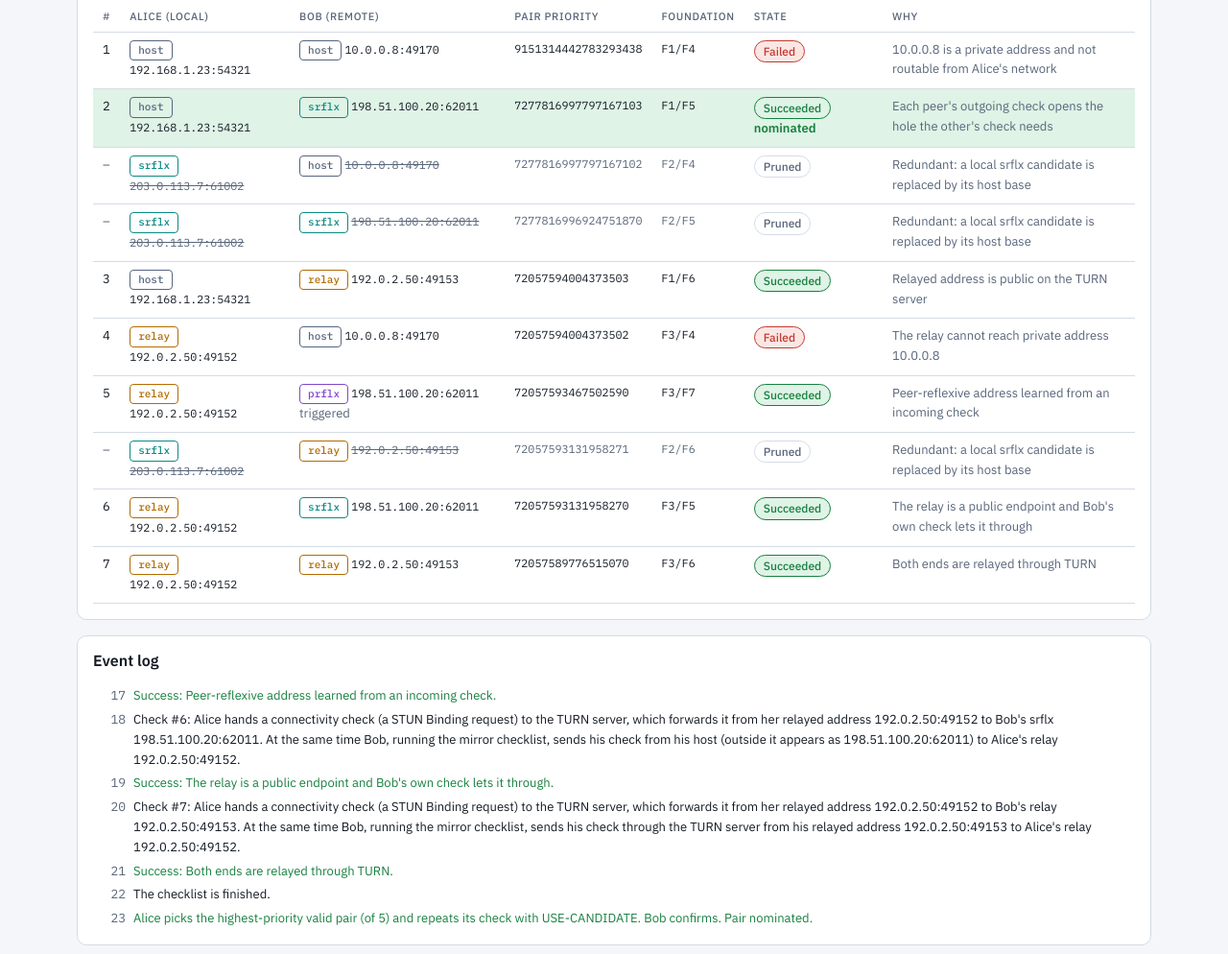
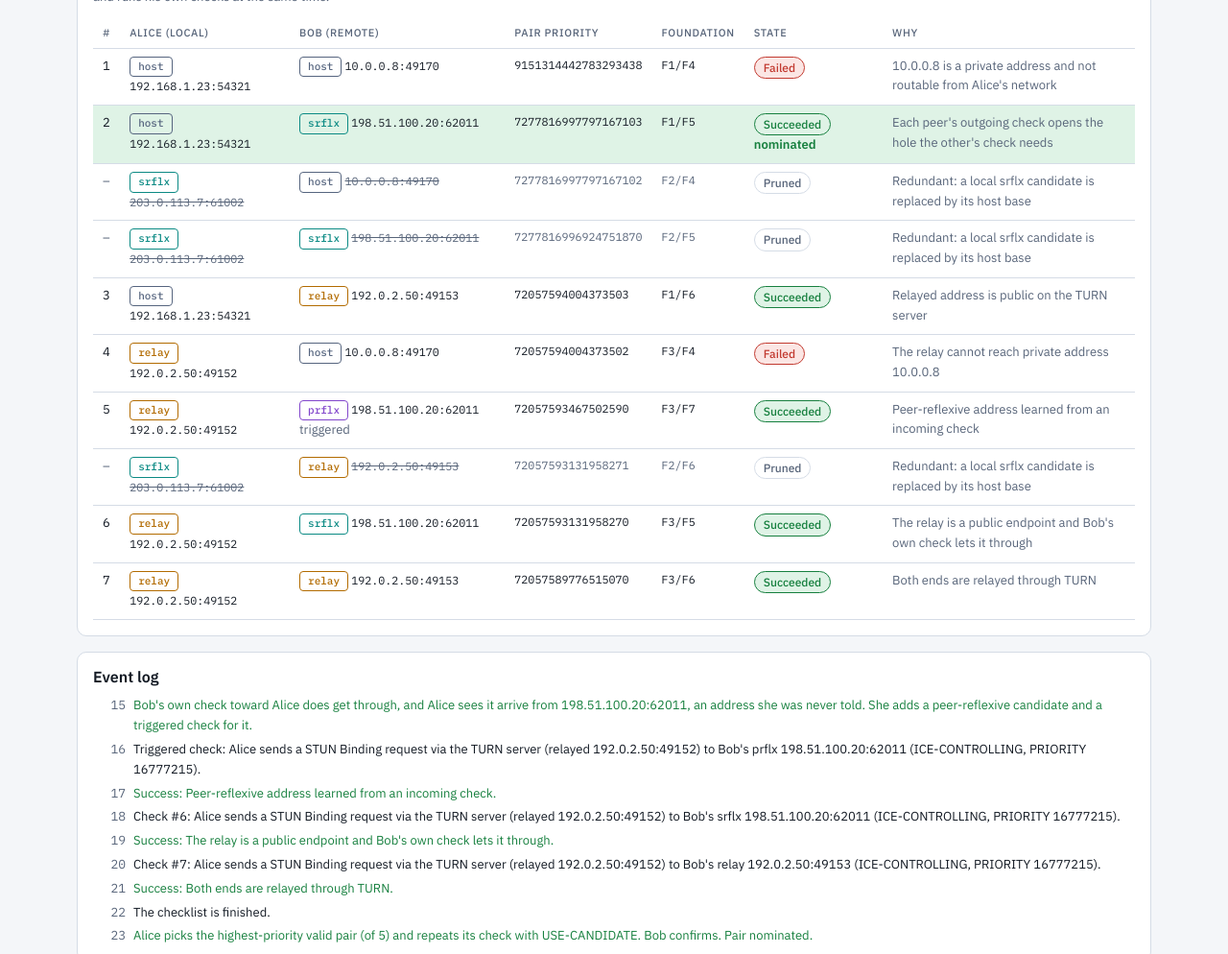
Before and after one commit to cooljz/ICE-Simulator, a plain HTML site: page index.html in a window 1280 px wide. Shown: the part 1590-2584 px from the top of the page at 96% size. Drawn offline with Linux system fonts and the light colour scheme.

Commit message:
Update ICE Connectivity Explorer
Co-Authored-By: Claude Sonnet 5.5 <noreply@anthropic.com>
Claude-Session: https://claude.ai/code/session_01VZt6LZkpSh9EtvCV5TmUmV

```diff
--- a/index.html
+++ b/index.html
@@ -59,7 +59,8 @@ button.primary{background:var(--accent);border-color:var(--accent);color:#fff}
 button:disabled{opacity:.45;cursor:default}
 .chip{font-size:13px;padding:4px 10px;border-radius:999px}
 
-.runbar{display:flex;flex-wrap:wrap;gap:10px;align-items:center;margin-top:16px}
+body::before{content:"";position:fixed;inset:0 0 auto;height:env(safe-area-inset-top,0px);z-index:30;background:var(--bg)}
+.runbar{display:flex;flex-wrap:wrap;gap:10px;align-items:center;margin-top:12px;padding-block:10px;position:sticky;top:env(safe-area-inset-top,0px);z-index:20;background:var(--bg);border-bottom:1px solid var(--line)}
 .stages{display:flex;flex-wrap:wrap;gap:6px;margin-left:auto}
 .stage{font-size:12px;padding:4px 10px;border-radius:999px;border:1px solid var(--line);color:var(--muted)}
 .stage.done{color:var(--ok);border-color:var(--ok)}
@@ -483,13 +484,13 @@ function doPairing(){
     if(p.l.type==='srflx'){p.pruned=true;p.state='pruned';p.why='Redundant: a local srflx candidate is replaced by its host base';pruned++;}
   });
   pairs.sort(cmpPair);
-  var seen={},nw=0,nf=0;
+  var seen={};
   pairs.forEach(function(p){
     if(p.pruned)return;
-    if(!seen[p.found]){seen[p.found]=1;p.state='waiting';nw++;}else nf++;
+    if(!seen[p.found]){seen[p.found]=1;p.state='waiting';}
   });
   S.pairs=pairs;S.phase='checking';
-  log('Alice pairs '+S.cands.A.length+' local × '+S.cands.B.length+' remote candidates = '+pairs.length+' pairs, prunes '+pruned+' redundant, and sorts the rest by priority. '+nw+' pair(s) start Waiting and '+nf+' start Frozen (a pair that shares its foundation with a better pair waits for it).');
+  log('Alice pairs '+S.cands.A.length+' local × '+S.cands.B.length+' remote candidates = '+pairs.length+' pairs, prunes '+pruned+' redundant, and sorts the rest by priority. The first pair of each foundation starts Waiting; the others are Frozen.');
   if(pairs.length-pruned===0){S.phase='nominate';}
 }
 
@@ -539,12 +540,8 @@ function doChecking(){
   w.sort(function(a,b){return (b.triggered-a.triggered)||cmpPair(a,b);});
   if(w.length){
     var c=w[0];c.state='inprog';S.current=c;S.focusId=c.id;
-    var from=c.l.type==='relay'
-      ?'Alice hands a connectivity check (a STUN Binding request) to the TURN server, which forwards it from her relayed address '+addr(c.l)
-      :'Alice sends a connectivity check (a STUN Binding request) from her host '+addr(c.l);
-    var bfrom=c.r.type==='relay'?'through the TURN server from his relayed address '+addr(c.r)
-      :c.r.type==='host'?'from his host '+addr(c.r):'from his host (outside it appears as '+addr(c.r)+')';
-    log((c.triggered?'Triggered check':'Check #'+rank(c))+': '+from+' to Bob\'s '+c.r.type+' '+addr(c.r)+'. At the same time Bob, running the mirror checklist, sends his check '+bfrom+' to Alice\'s '+c.l.type+' '+addr(c.l)+'.');
+    var from=c.l.type==='relay'?'via the TURN server (relayed '+addr(c.l)+')':'from her '+c.l.type+' '+addr(c.l);
+    log((c.triggered?'Triggered check':'Check #'+rank(c))+': Alice sends a STUN Binding request '+from+' to Bob\'s '+c.r.type+' '+addr(c.r)+' (ICE-CONTROLLING, PRIORITY '+c.l.prio+').');
     return;
   }
   var f=S.pairs.filter(function(x){return x.state==='frozen'&&!x.pruned;});
```
